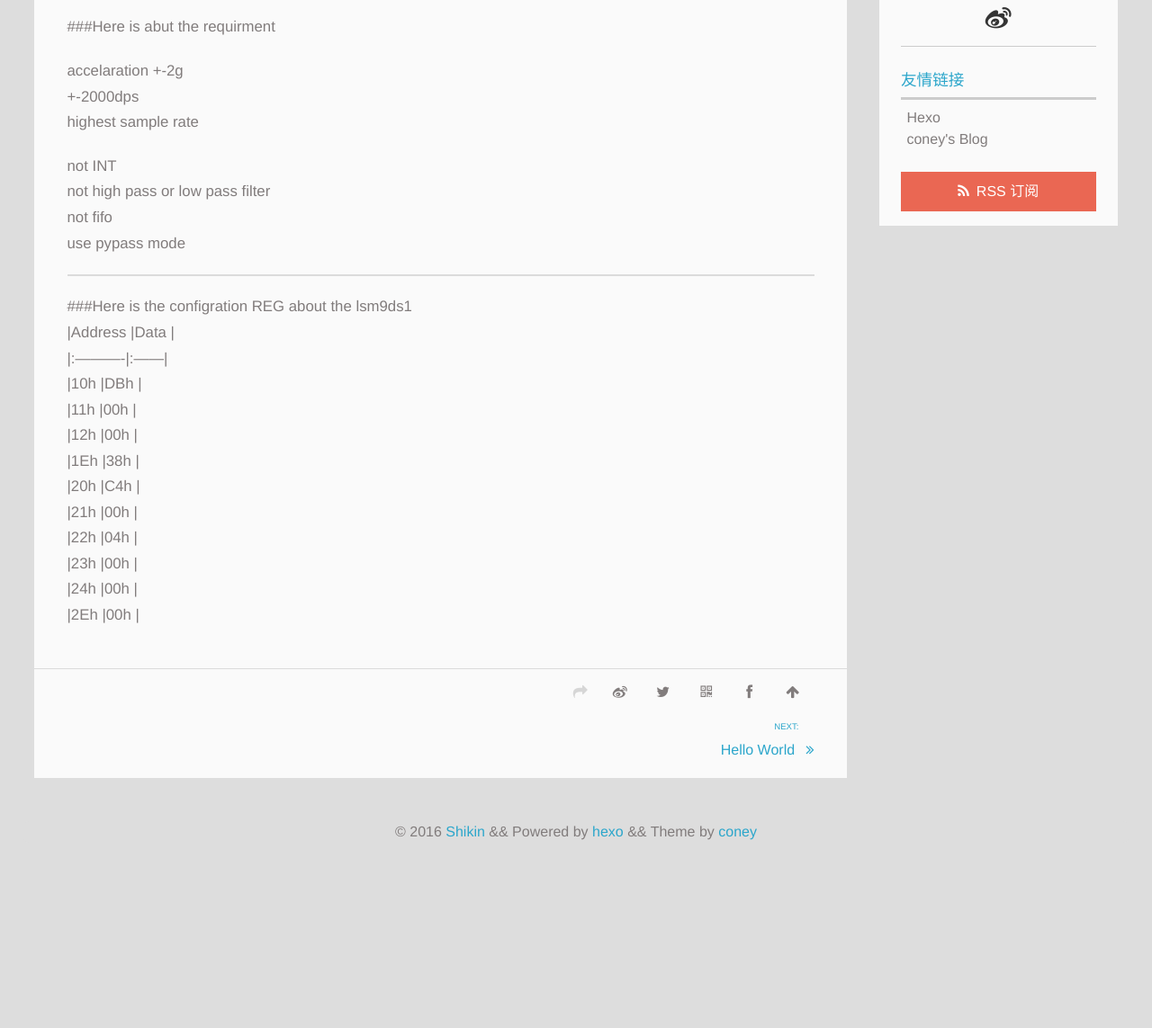
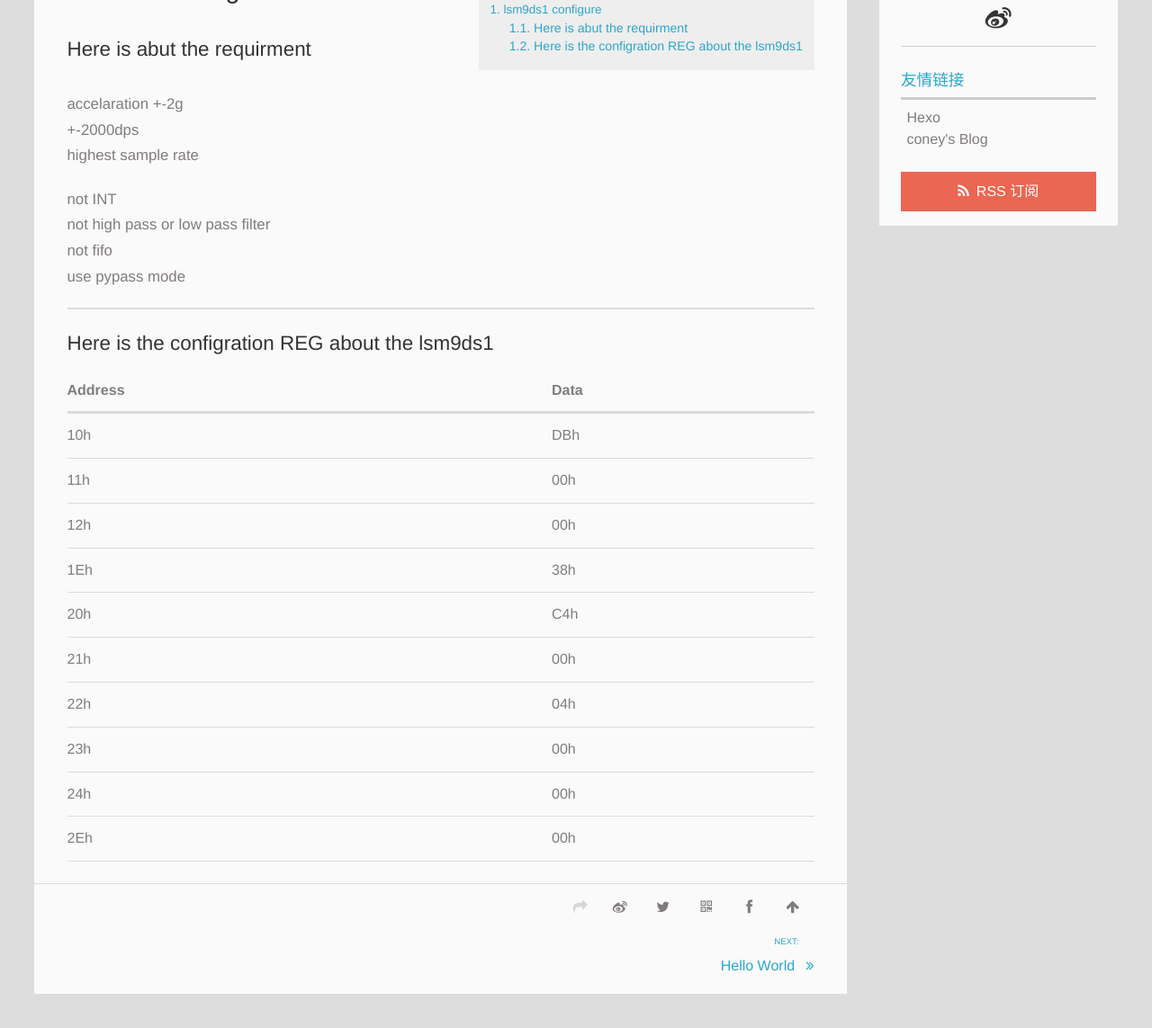
Before and after one commit to ShikinZhang/ShikinZhang.github.io, a plain HTML site: page 2016/07/21/hello/index.html in a window 1280 px wide. Shown: the part 481-1624 px from the top of the page at 90% size. Before the commit the page ends 1474 px from the top, so only its background shows below. Drawn offline with Linux system fonts and the light colour scheme; a script that the page names is missing; files whose address does not match are found by name.

Commit message:
Site updated: 2016-07-22 02:24:26

```diff
--- a/2016/07/21/hello/index.html
+++ b/2016/07/21/hello/index.html
@@ -12,10 +12,8 @@
 
     <meta name="author" content="Shikin">
 
-    <meta name="description" content="##lsm9ds1 configure
-###Here is abut the requirment
-accelaration +-2g+-2000dpshighest sample rate
-not INTnot high pass or low pass filternot fifouse py">
+    <meta name="description" content="lsm9ds1 configureHere is abut the requirmentaccelaration +-2g+-2000dpshighest sample rate
+not INTnot high pass or low pass filternot fifouse pypass mo">
 
 
 
@@ -89,7 +87,7 @@ not INTnot high pass or low pass filternot fifouse py">
     </p>
   <p class="article-time">
     <time datetime="2016-07-21T02:28:20.000Z" itemprop="datePublished">2016-07-21</time>
-    更新日期:<time datetime="2016-07-21T18:22:49.931Z" itemprop="dateModified">2016-07-22</time>
+    更新日期:<time datetime="2016-07-21T18:24:15.321Z" itemprop="dateModified">2016-07-22</time>
 
   </p>
 </header>
@@ -98,15 +96,62 @@ not INTnot high pass or low pass filternot fifouse py">
 
 		<div id="toc" class="toc-article">
 			<strong class="toc-title">文章目录</strong>
-
+		<ol class="toc"><li class="toc-item toc-level-2"><a class="toc-link" href="#lsm9ds1-configure"><span class="toc-number">1.</span> <span class="toc-text">lsm9ds1 configure</span></a><ol class="toc-child"><li class="toc-item toc-level-3"><a class="toc-link" href="#Here-is-abut-the-requirment"><span class="toc-number">1.1.</span> <span class="toc-text">Here is abut the requirment</span></a></li><li class="toc-item toc-level-3"><a class="toc-link" href="#Here-is-the-configration-REG-about-the-lsm9ds1"><span class="toc-number">1.2.</span> <span class="toc-text">Here is the configration REG about the lsm9ds1</span></a></li></ol></li></ol>
 		</div>
 
-		<p>##lsm9ds1 configure</p>
-<p>###Here is abut the requirment</p>
-<p>accelaration +-2g<br>+-2000dps<br>highest sample rate</p>
+		<h2 id="lsm9ds1-configure"><a href="#lsm9ds1-configure" class="headerlink" title="lsm9ds1 configure"></a>lsm9ds1 configure</h2><h3 id="Here-is-abut-the-requirment"><a href="#Here-is-abut-the-requirment" class="headerlink" title="Here is abut the requirment"></a>Here is abut the requirment</h3><p>accelaration +-2g<br>+-2000dps<br>highest sample rate</p>
 <p>not INT<br>not high pass or low pass filter<br>not fifo<br>use pypass mode</p>
 <hr>
-<p>###Here is the configration REG about the lsm9ds1<br>|Address    |Data    |<br>|:———-|:——|<br>|10h        |DBh    |<br>|11h        |00h    |<br>|12h        |00h    |<br>|1Eh        |38h    |<br>|20h        |C4h    |<br>|21h        |00h    |<br>|22h        |04h    |<br>|23h        |00h    |<br>|24h        |00h    |<br>|2Eh        |00h    |</p>
+<h3 id="Here-is-the-configration-REG-about-the-lsm9ds1"><a href="#Here-is-the-configration-REG-about-the-lsm9ds1" class="headerlink" title="Here is the configration REG about the lsm9ds1"></a>Here is the configration REG about the lsm9ds1</h3><table>
+<thead>
+<tr>
+<th style="text-align:left">Address</th>
+<th style="text-align:left">Data</th>
+</tr>
+</thead>
+<tbody>
+<tr>
+<td style="text-align:left">10h</td>
+<td style="text-align:left">DBh</td>
+</tr>
+<tr>
+<td style="text-align:left">11h</td>
+<td style="text-align:left">00h</td>
+</tr>
+<tr>
+<td style="text-align:left">12h</td>
+<td style="text-align:left">00h</td>
+</tr>
+<tr>
+<td style="text-align:left">1Eh</td>
+<td style="text-align:left">38h</td>
+</tr>
+<tr>
+<td style="text-align:left">20h</td>
+<td style="text-align:left">C4h</td>
+</tr>
+<tr>
+<td style="text-align:left">21h</td>
+<td style="text-align:left">00h</td>
+</tr>
+<tr>
+<td style="text-align:left">22h</td>
+<td style="text-align:left">04h</td>
+</tr>
+<tr>
+<td style="text-align:left">23h</td>
+<td style="text-align:left">00h</td>
+</tr>
+<tr>
+<td style="text-align:left">24h</td>
+<td style="text-align:left">00h</td>
+</tr>
+<tr>
+<td style="text-align:left">2Eh</td>
+<td style="text-align:left">00h</td>
+</tr>
+</tbody>
+</table>
 
 	</div>
 		<footer class="article-footer clearfix">
@@ -149,7 +194,7 @@ not INTnot high pass or low pass filternot fifouse py">
 
   <div id="toc" class="toc-aside">
   <strong class="toc-title">文章目录</strong>
-
+  <ol class="toc"><li class="toc-item toc-level-2"><a class="toc-link" href="#lsm9ds1-configure"><span class="toc-number">1.</span> <span class="toc-text">lsm9ds1 configure</span></a><ol class="toc-child"><li class="toc-item toc-level-3"><a class="toc-link" href="#Here-is-abut-the-requirment"><span class="toc-number">1.1.</span> <span class="toc-text">Here is abut the requirment</span></a></li><li class="toc-item toc-level-3"><a class="toc-link" href="#Here-is-the-configration-REG-about-the-lsm9ds1"><span class="toc-number">1.2.</span> <span class="toc-text">Here is the configration REG about the lsm9ds1</span></a></li></ol></li></ol>
   </div>
 
 <div id="asidepart">
```
Also changed, not shown: index.html (+2 -4 lines).
